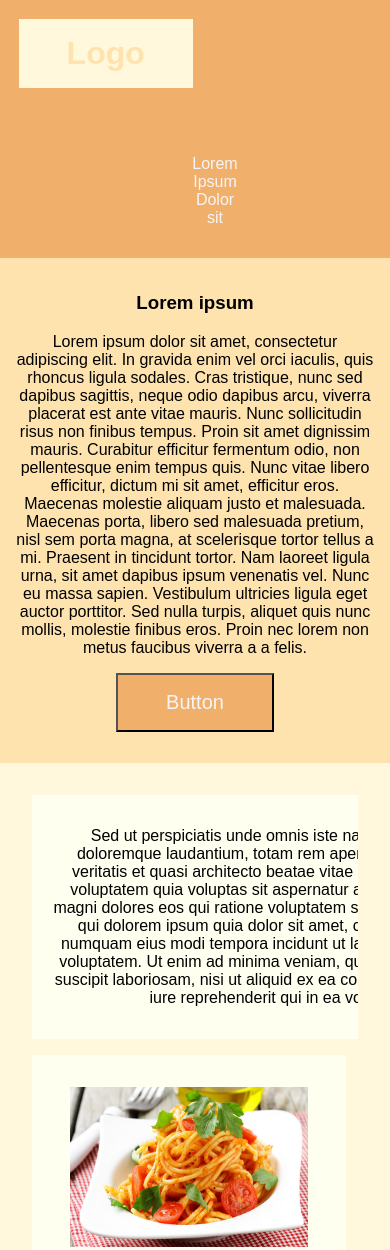
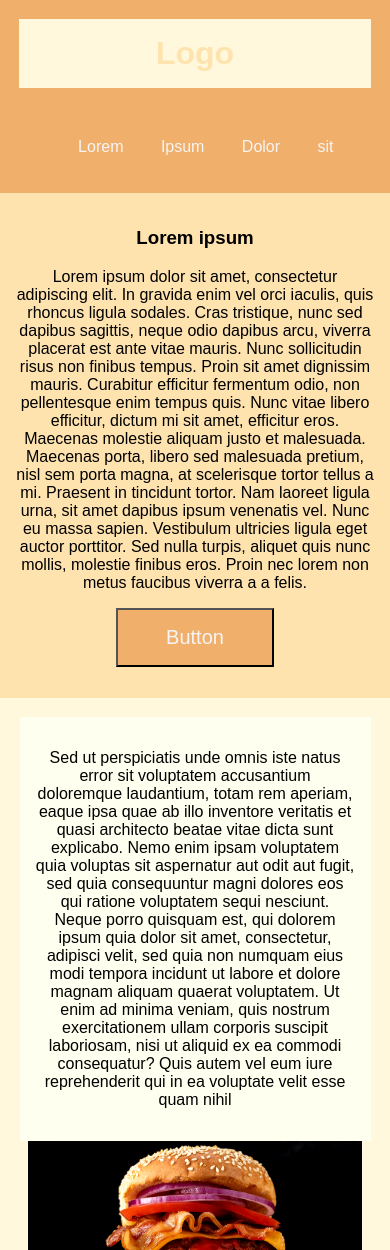
Before and after one commit to miloszgalas/miloszgalas.github.io, a plain HTML site: page index.html in a window 390 px wide. Shown: the top 1250 px of the page. Drawn offline with Linux system fonts and the light colour scheme.

Commit message:
Update style1.css

```diff
--- a/style1.css
+++ b/style1.css
@@ -136,3 +136,58 @@ footer{
 input{
     margin-right:1rem;
 }
+
+@media(max-width:1250px){
+    .grid-container{
+        display:block;
+    }
+    .grid-item{
+        display:block;
+        align-self: center;
+    }
+    .grid-item3 img{
+        width:70%;
+        height: auto;
+    }
+    .container{
+        margin:5%;
+        margin-bottom:0;
+    }
+    .footer-grid{
+        display:block;
+    }
+    .footer-grid-item{
+        display:block;
+    }
+}
+@media (max-width:850px){
+    header ul{
+        float:none;
+        display:flex;
+        display:inline-flex;
+        justify-content: space-evenly;
+        align-items: baseline;
+        height:10%;
+        margin-top:1%;
+        margin-bottom: 1%;
+        padding:0;
+    }
+    header h1{
+        float:none;
+        display: block;
+        margin:1%;
+    }
+    header ul li{
+        margin:1%;
+        margin-top:10%;
+    }
+    .head, header{
+        overflow:hidden;
+        height:auto;
+    }
+
+    .grid-item2 img{
+        margin-left:0;
+        margin-right:0;
+    }
+}
```
